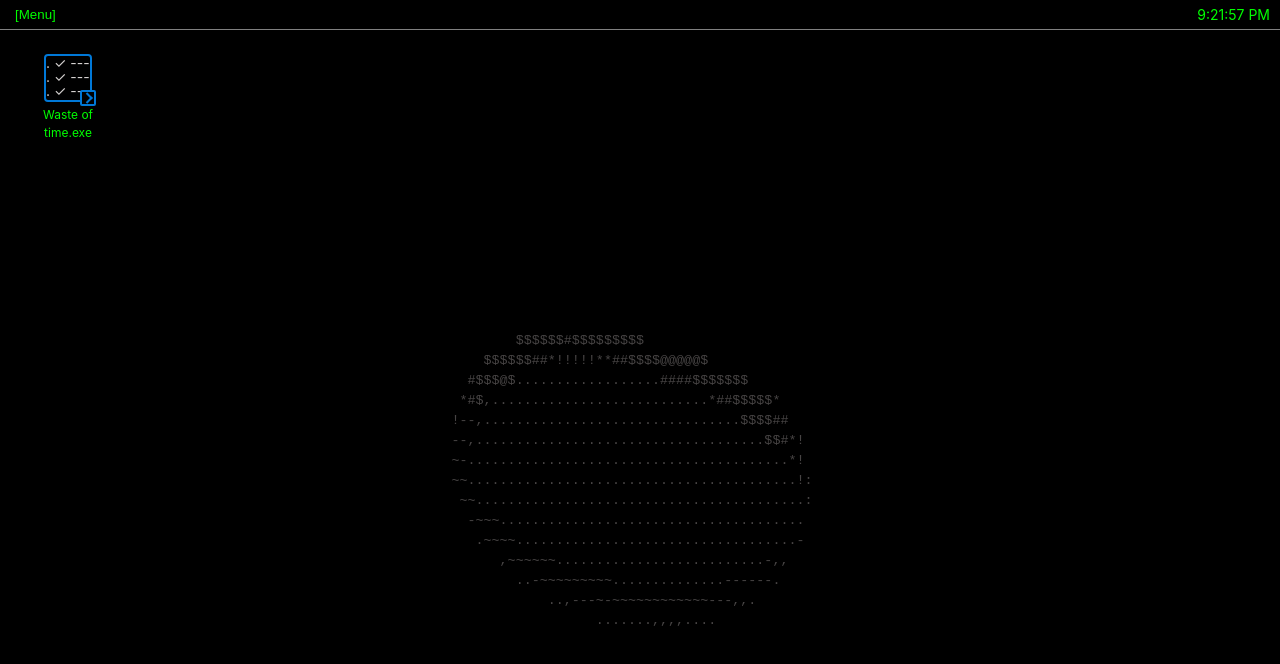
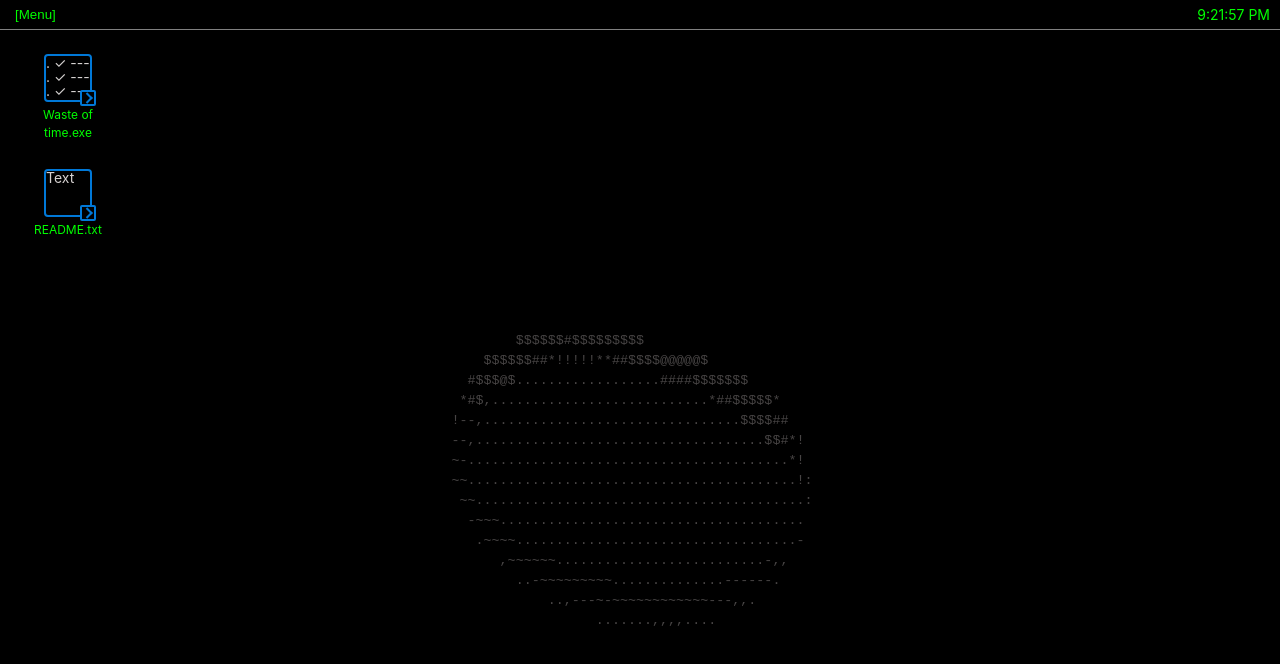
Before and after one commit to a-sorokin/waste-of-time, a React (Vite) app: page / in a window 1280 px wide. Shown: the top 664 px of the page. Built offline with nearby package versions, Linux system fonts and the light colour scheme.

Commit message:
added readme

```diff
--- a/src/features/os/components/AppContainer/AppContainer.tsx
+++ b/src/features/os/components/AppContainer/AppContainer.tsx
@@ -10,9 +10,10 @@ import { APPS } from '@/features/os/constants';
 type Props = {
   children: ReactNode;
   appName: APPS;
+  launchSpeed?: number;
 };
 
-export const AppContainer: FC<Props> = memo(({ children, appName }) => {
+export const AppContainer: FC<Props> = memo(({ children, appName, launchSpeed }) => {
   const nodeRef = useRef(null);
   const closeApp = useOsStore((state) => state.closeApp);
 
@@ -33,7 +34,7 @@ export const AppContainer: FC<Props> = memo(({ children, appName }) => {
           </div>
 
           <div>
-            {loadingComplete ? null : <AppLoader setLoadingComplete={setLoadingComplete} />}
+            {loadingComplete ? null : <AppLoader setLoadingComplete={setLoadingComplete} launchSpeed={launchSpeed} />}
 
             <Resizable
               enable={{
--- a/src/features/os/components/AppLoader/AppLoader.tsx
+++ b/src/features/os/components/AppLoader/AppLoader.tsx
@@ -3,9 +3,10 @@ import { FC, memo, useEffect, useState } from 'react';
 
 type Props = {
   setLoadingComplete: (complete: boolean) => void;
+  launchSpeed?: number;
 };
 
-export const AppLoader: FC<Props> = memo(({ setLoadingComplete }) => {
+export const AppLoader: FC<Props> = memo(({ setLoadingComplete, launchSpeed }) => {
   const [progress, setProgress] = useState(0);
   const [dots, setDots] = useState('');
 
@@ -19,7 +20,7 @@ export const AppLoader: FC<Props> = memo(({ setLoadingComplete }) => {
         }
         return prev >= 100 ? 0 : prev + 2;
       });
-    }, 50);
+    }, launchSpeed || 50);
 
     const dotsInterval = setInterval(() => {
       setDots((prev) => (prev.length >= 3 ? '' : prev + '.'));
--- a/src/features/os/components/Desktop/Desktop.module.scss
+++ b/src/features/os/components/Desktop/Desktop.module.scss
@@ -7,3 +7,9 @@
   justify-content: center;
   align-items: center;
 }
+
+.exe {
+  display: flex;
+  flex-direction: column;
+  gap: 10px;
+}
--- a/src/features/os/components/Desktop/Desktop.tsx
+++ b/src/features/os/components/Desktop/Desktop.tsx
@@ -4,18 +4,28 @@ import { useOsStore } from '@/features/os';
 import { AppContainer } from '@/features/os/components/AppContainer/AppContainer';
 import { WasteOfTimeExe } from '@/features/os/components/WasteOfTimeExe/WasteOfTimeExe';
 import { APPS } from '@/features/os/constants';
+import { Readme, ReadmeExe } from '@/features/readme';
 
 export const Desktop = () => {
   const runningApps = useOsStore((state) => state.runningApps);
 
   return (
     <div className={styles.desktop}>
-      <WasteOfTimeExe />
+      <div className={styles.exe}>
+        <WasteOfTimeExe />
+        <ReadmeExe />
+      </div>
 
       <div className={styles.apps}>
         {runningApps.has(APPS.todoList) ? (
-          <AppContainer appName={APPS.todoList}>
+          <AppContainer appName={APPS.todoList} launchSpeed={30}>
             <TodoList />
+          </AppContainer>
+        ) : null}
+
+        {runningApps.has(APPS.readme) ? (
+          <AppContainer appName={APPS.readme} launchSpeed={20}>
+            <Readme />
           </AppContainer>
         ) : null}
       </div>
--- a/src/features/os/components/Os/Os.module.scss
+++ b/src/features/os/components/Os/Os.module.scss
@@ -1,10 +1,10 @@
 @keyframes scaleIn {
   from {
-    transform: translateY(-1%);
+    transform: scale(0.95);
     opacity: 0;
   }
   to {
-    transform: translateY(0);
+    transform: scale(1);
     opacity: 1;
   }
 }
@@ -14,7 +14,7 @@
 }
 
 .os {
-  animation: scaleIn 1s ease-out forwards;
+  animation: scaleIn 0.5s ease-out forwards;
   width: 100vw;
   height: 100vh;
 }
--- a/src/features/os/constants.ts
+++ b/src/features/os/constants.ts
@@ -1,3 +1,4 @@
 export enum APPS {
-  todoList = 'Todo List',
+  todoList = 'Todo List.exe',
+  readme = 'README.txt',
 }
--- /dev/null
+++ b/src/features/readme/components/Readme/Readme.tsx
@@ -0,0 +1,3 @@
+export const Readme = () => {
+  return <div>Readme</div>;
+};
--- /dev/null
+++ b/src/features/readme/components/ReadmeExe/ReadmeExe.module.scss
@@ -0,0 +1,68 @@
+.container {
+  display: flex;
+  flex-direction: column;
+  justify-content: center;
+  align-items: center;
+  cursor: pointer;
+  border-radius: 4px;
+  background-color: transparent;
+  padding: 4px;
+  width: 96px;
+  height: 96px;
+
+  &:hover {
+    background-color: #144514;
+  }
+}
+
+.iconWrapper {
+  position: relative;
+  margin-bottom: 4px;
+  width: 48px;
+  height: 48px;
+}
+
+.mainIcon {
+  position: absolute;
+  inset: 0;
+  border: 2px solid #0078d7;
+  border-radius: 4px;
+  background-color: black;
+  line-height: 14px;
+
+  * {
+    color: #d5d1d0;
+  }
+}
+
+.overlayBox {
+  position: absolute;
+  right: -4px;
+  bottom: -4px;
+  border: 2px solid #0078d7;
+  border-radius: 2px;
+  background-color: black;
+  width: 16px;
+  height: 16px;
+}
+
+.arrow {
+  position: absolute;
+  right: 0;
+  bottom: 0;
+  transform: translate(-10%, 0) rotate(45deg);
+  border-top: 2px solid #0078d7;
+  border-right: 2px solid #0078d7;
+  width: 8px;
+  height: 8px;
+}
+
+.text {
+  background-color: transparent;
+  padding: 0 4px;
+  max-width: 100%;
+  color: var(--text-color);
+  font-size: 12px;
+  text-align: center;
+  word-break: break-word;
+}
--- /dev/null
+++ b/src/features/readme/components/ReadmeExe/ReadmeExe.tsx
@@ -0,0 +1,25 @@
+import styles from './ReadmeExe.module.scss';
+import { useCallback } from 'react';
+import { APPS } from '@/features/os/constants';
+import { useOsStore } from '@/features/os/osStore';
+
+export const ReadmeExe = () => {
+  const runApp = useOsStore((state) => state.runApp);
+
+  const onDoubleClick = useCallback(() => {
+    runApp(APPS.readme);
+  }, [runApp]);
+
+  return (
+    <div className={styles.container} onDoubleClick={onDoubleClick}>
+      <div className={styles.iconWrapper}>
+        <div className={styles.mainIcon}>
+          <div>Text</div>
+        </div>
+        <div className={styles.overlayBox} />
+        <div className={styles.arrow} />
+      </div>
+      <span className={styles.text}>{APPS.readme}</span>
+    </div>
+  );
+};
--- /dev/null
+++ b/src/features/readme/index.ts
@@ -0,0 +1,2 @@
+export * from '@/features/readme/components/ReadmeExe/ReadmeExe';
+export * from '@/features/readme/components/Readme/Readme';
```
